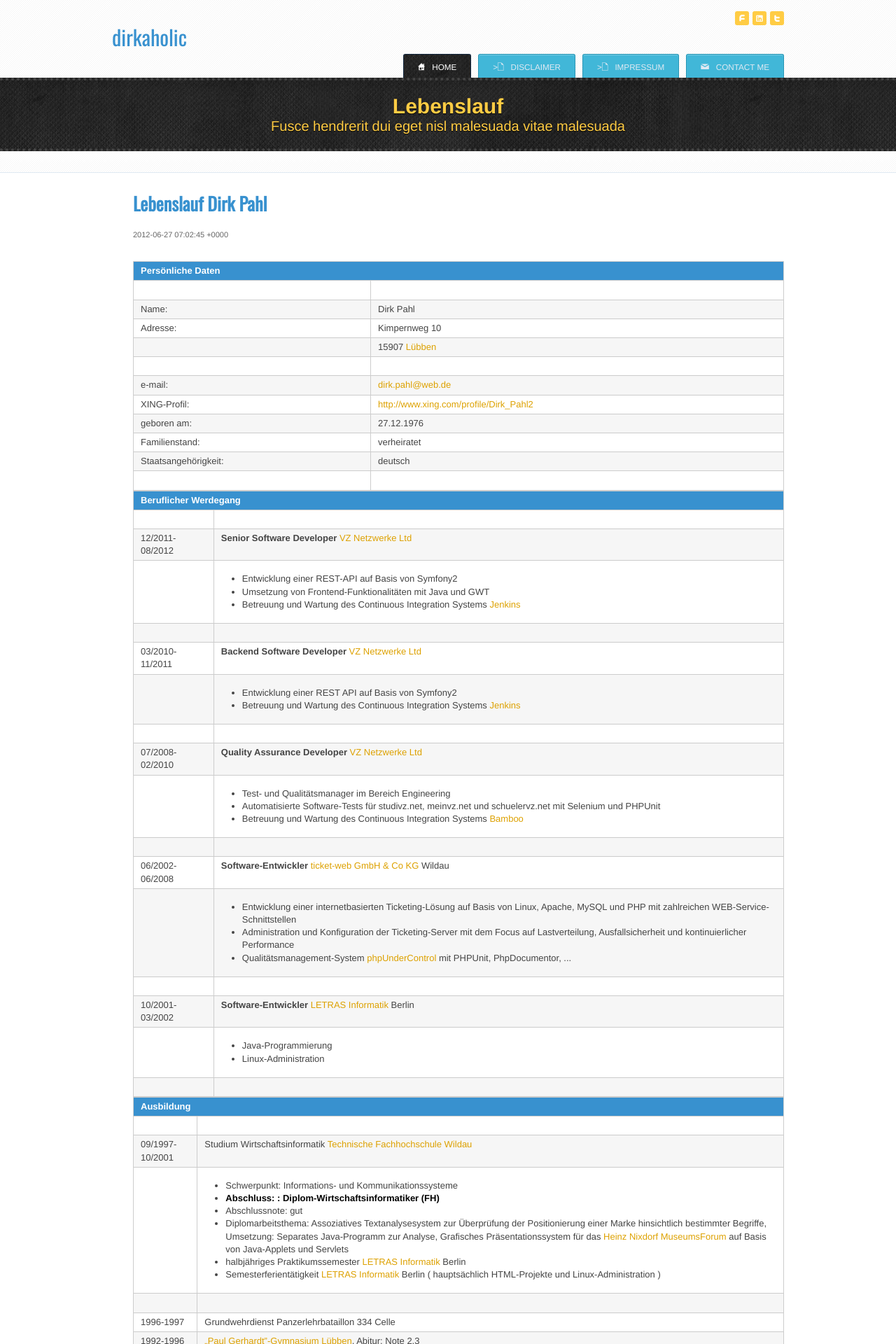
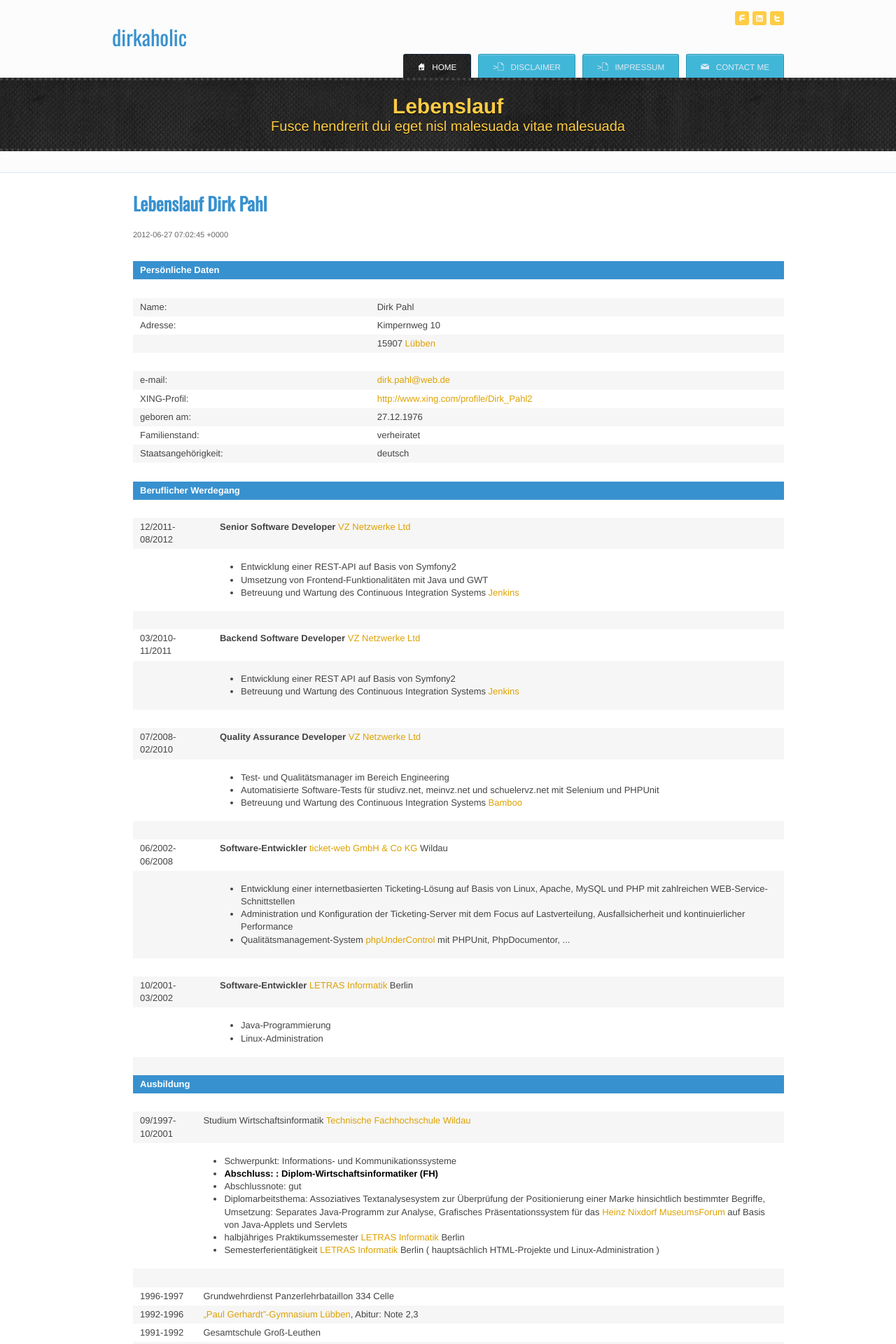
Before and after one commit to dirkaholic/dirkaholic.github.com, a Jekyll site: the page built from index.html, in a window 1280 px wide. Shown: the top 1920 px of the page at 70% size. Built offline with Jekyll 4.4.1, drawn with Linux system fonts in a browser that asks for light colours; nearby versions of some CDN libraries; some web fonts are replaced; Markdown is read by kramdown in place of the engine named in the settings.

Commit message:
Fix table layout

```diff
--- a/index.html
+++ b/index.html
@@ -17,7 +17,7 @@ id:     home
 <p class="meta"><span class="date">{{ site.time }}</span></p>
 <div style="clear: both;">&nbsp;</div>
 
-<table border="">
+<table>
 <thead>
 <tr><th colspan="2">Pers&ouml;nliche Daten</th></tr>
 </thead>
@@ -63,7 +63,7 @@ id:     home
 </tbody>
 </table>
 
-<table border="">
+<table>
 <thead>
 <tr><th colspan="2">Beruflicher Werdegang</th></tr>
 </thead>
@@ -130,7 +130,7 @@ id:     home
 </tbody>
 </table>
 
-<table border="">
+<table>
 <thead>
 <tr><th colspan="2">Ausbildung</th></tr>
 </thead>
@@ -164,7 +164,7 @@ id:     home
 </tbody>
 </table>
 
-<table border="">
+<table>
 <thead>
 <tr><th colspan="2">Sonstiges</th></tr>
 </thead>
```
